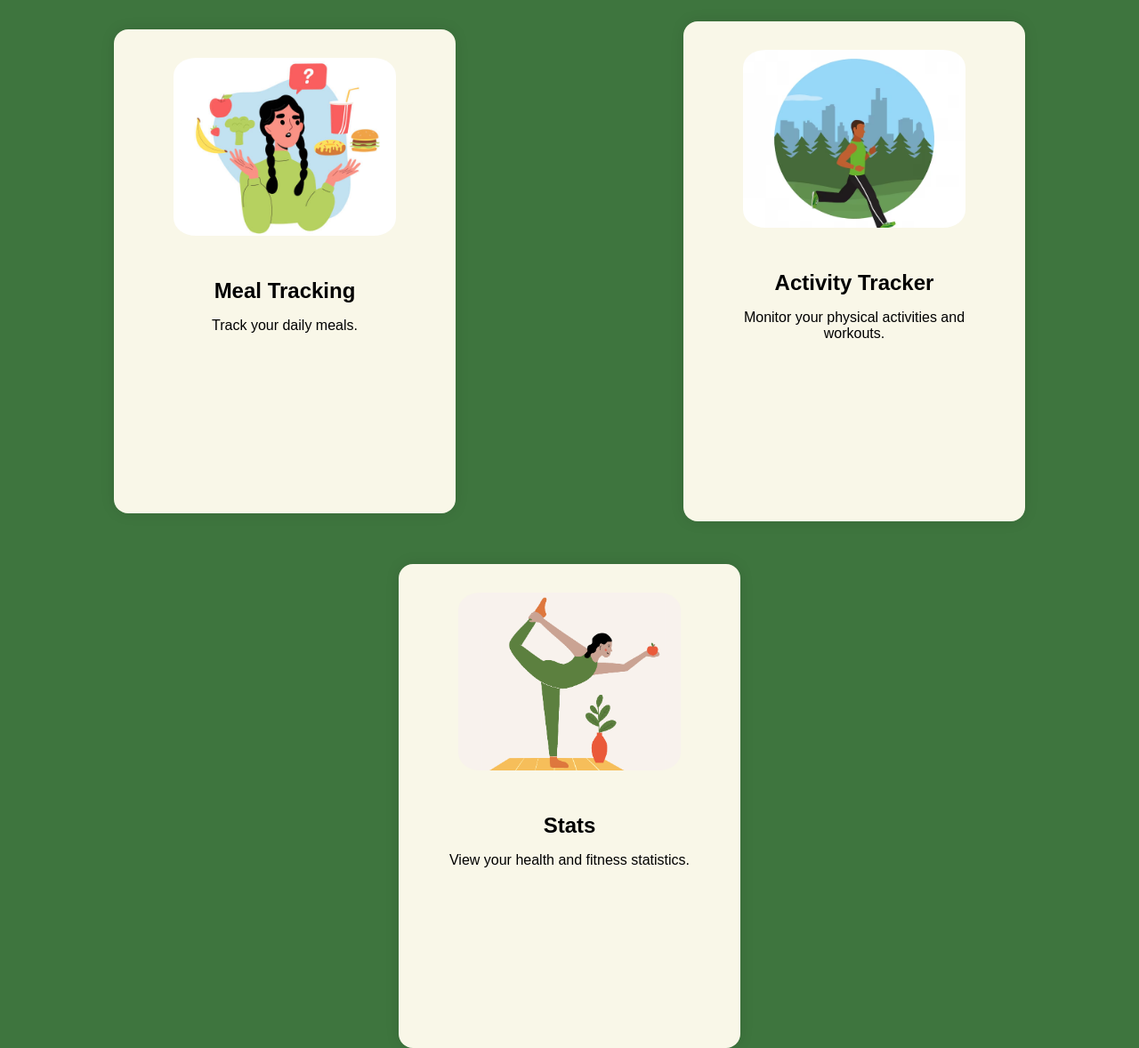
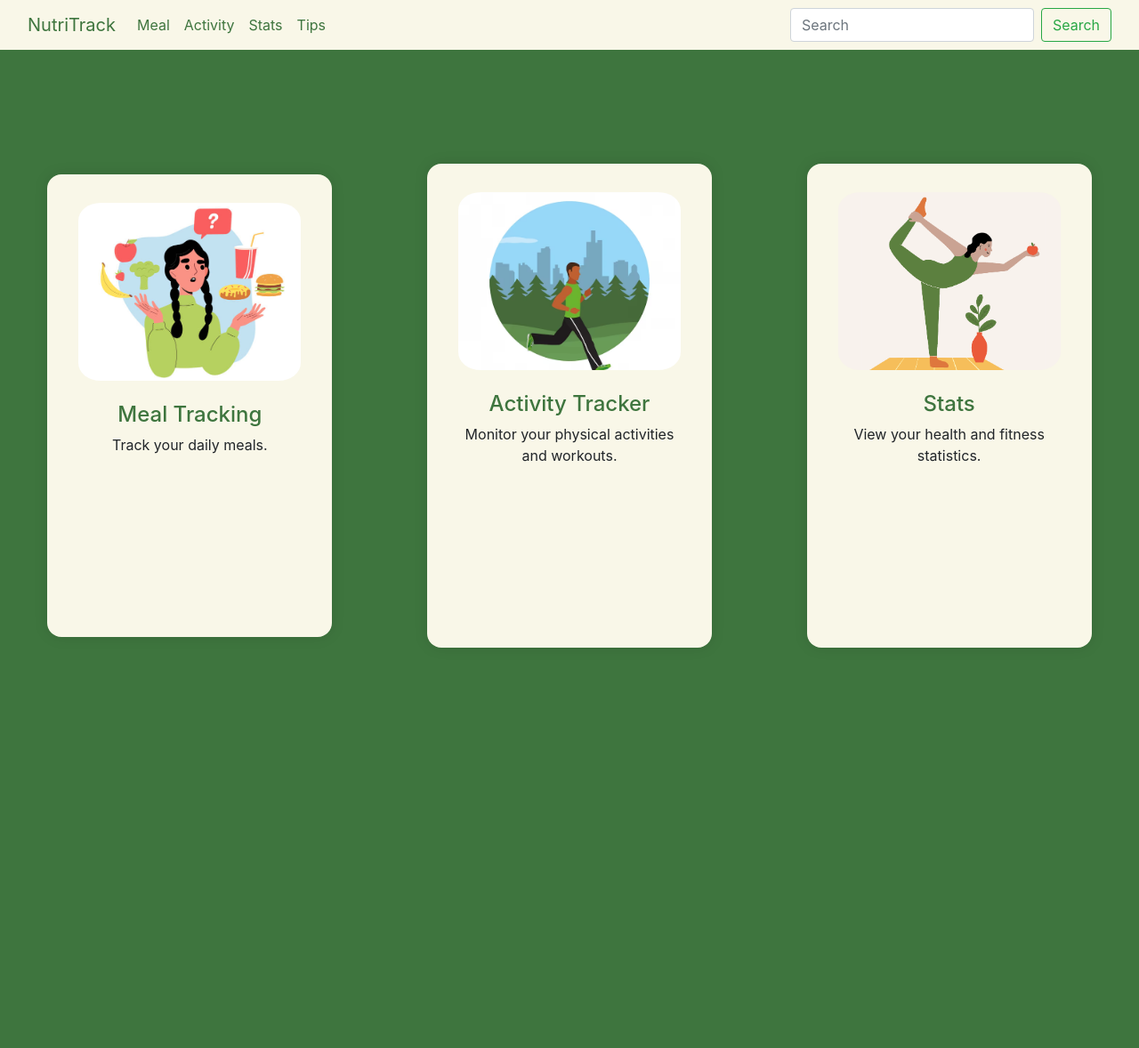
Before and after one commit to swadha112/NutriTrack, a PHP site: page /pages/dashboard.html in a window 1280 px wide. Shown: the whole page at 89% size. After the commit the page ends 728 px from the top, so only its background shows below. Run offline with PHP 8.4, Linux system fonts and the light colour scheme; some libraries are stand-ins or nearby versions.

Commit message:
navbar added

```diff
--- a/css/dashboard.css
+++ b/css/dashboard.css
@@ -6,6 +6,7 @@ body{
 }
 
   .dashboard {
+    background-color: rgb(62, 117, 62);
     display: flex;
     flex-wrap: wrap; /* Allow boxes to wrap to the next line on small screens */
     justify-content: space-around;
@@ -37,6 +38,7 @@ body{
   .box h2 {
     font-size: 1.5rem;
     margin-bottom: 0.5rem;
+    color: rgb(62, 117, 62);
   }
 
   .box p {
--- a/pages/dashboard.html
+++ b/pages/dashboard.html
@@ -5,8 +5,13 @@
     <meta name="viewport" content="width=device-width, initial-scale=1.0">
     <title>NutriTrack - Dashboard</title>
     <link rel="stylesheet" href="../css/dashboard.css">
+    <link rel="import" href="../pages/navbar.html   ">
+    <script src="https://code.jquery.com/jquery-1.10.2.js"></script>
 </head>
 <body>
+    <div id="nav-placeholder">
+
+    </div>
     <div class="dashboard">
         <div class="box" onclick="loadPage('meal.html')">
             <img src="../assets/girl_food.jpeg" alt="meal icon" class="box-image">
@@ -31,6 +36,9 @@
         function loadPage(page) {
           window.location.href = page;
         }
+        $(function(){
+    $("#nav-placeholder").load("navbar.html");
+});
     </script>
 
 
--- /dev/null
+++ b/pages/navbar.html
@@ -0,0 +1,41 @@
+<!DOCTYPE html>
+<html lang="en">
+<head>
+    <meta charset="UTF-8">
+    <meta name="viewport" content="width=device-width, initial-scale=1.0">
+    <title>navbar</title>
+    <link rel="stylesheet" href="https://cdn.jsdelivr.net/npm/bootstrap@4.3.1/dist/css/bootstrap.min.css" integrity="sha384-ggOyR0iXCbMQv3Xipma34MD+dH/1fQ784/j6cY/iJTQUOhcWr7x9JvoRxT2MZw1T" crossorigin="anonymous">
+</head>
+
+<body>
+
+      <nav class="navbar navbar-expand-lg bg-body-tertiary" style="background-color: #f9f7e8;">
+        <div class="container-fluid">
+          <a class="navbar-brand" href="dashboard.html" style="color: rgb(62, 117, 62);">NutriTrack</a>
+          <button class="navbar-toggler" type="button" data-bs-toggle="collapse" data-bs-target="#navbarSupportedContent" aria-controls="navbarSupportedContent" aria-expanded="false" aria-label="Toggle navigation">
+            <span class="navbar-toggler-icon"></span>
+          </button>
+          <div class="collapse navbar-collapse justify-content-between" id="navbarSupportedContent">
+            <ul class="navbar-nav me-auto mb-2 mb-lg-0">
+              <li class="nav-item">
+                <a class="nav-link active" aria-current="page" href="meal.html" style="color: rgb(62, 117, 62);">Meal</a>
+              </li>
+              <li class="nav-item">
+                <a class="nav-link" href="activity.html" style="color: rgb(62, 117, 62);">Activity</a>
+              </li>
+              <li class="nav-item">
+                <a class="nav-link" href="stats.html" style="color: rgb(62, 117, 62);">Stats</a>
+              </li>
+              <li class="nav-item">
+                <a class="nav-link" href="#" style="color: rgb(62, 117, 62);">Tips</a>
+              </li>
+            </ul>
+            <form class="d-flex " role="search">
+              <input class="form-control me-2 mx-2" type="search" placeholder="Search" aria-label="Search">
+              <button class="btn btn-outline-success" type="submit">Search</button>
+            </form>
+          </div>
+        </div>
+      </nav>
+</body>
+</html>
```
Also changed, not shown: pages/activity.html (+20 -0 lines), pages/meal.html (+20 -0 lines), pages/stats.html (+20 -0 lines).
